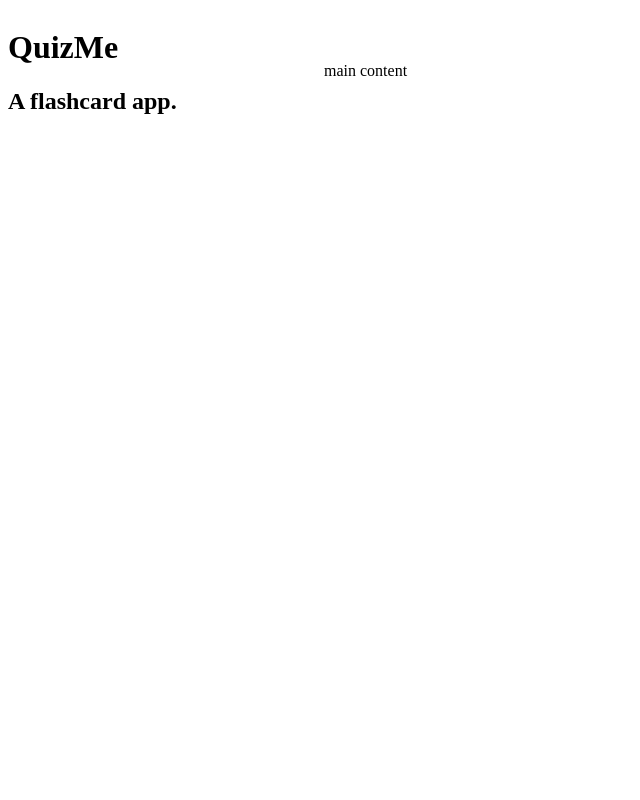
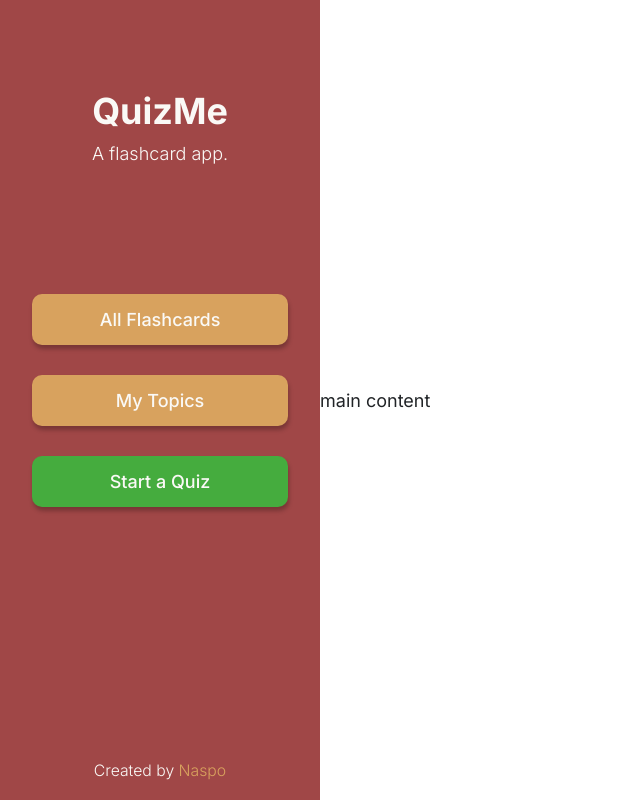
Before and after one commit to NaspoDev/QuizMe, a React (Vite) app in the folder frontend/: page / in a window 1280 px wide. Shown: the whole page, without its empty margins (0-640 px from the left). Built offline with nearby package versions, Linux system fonts and the light colour scheme.

Commit message:
sidebar done

```diff
--- a/frontend/src/App.scss
+++ b/frontend/src/App.scss
@@ -4,6 +4,8 @@
 // Mainly for layout structure.
 
 .App {
+  width: 100%;
+  height: 100vh;
   @include displayFlex();
 
   .Sidebar {
--- a/frontend/src/components/sidebar/Sidebar.scss
+++ b/frontend/src/components/sidebar/Sidebar.scss
@@ -1,4 +1,49 @@
+@use "../../utility_styles/mixins" as *;
+@use "../../utility_styles/variables" as *;
+
 // Sidebar component styles
 
 .Sidebar {
+  display: grid;
+  grid-template-rows: 1fr auto 1fr;
+  height: 100%;
+  background-color: $theme-color-red;
+  color: $text-color-white;
+
+  .heading {
+    @include displayFlex(column);
+    padding-bottom: 40px;
+
+    .title {
+      margin-bottom: 10px;
+    }
+  }
+
+  .buttons {
+    @include displayFlex(column);
+    width: 100%;
+    height: auto;
+    gap: 30px;
+
+    .sidebar-button {
+      width: 80%;
+    }
+
+    .sidebar-button-orange {
+      background-color: $theme-color-orange;
+    }
+
+    .sidebar-button-green {
+      background-color: $success-green;
+    }
+  }
+
+  .developer-credits-container {
+    @include displayFlex(column, flex-end, center);
+    padding-bottom: 20px;
+
+    .naspo-hyperlink {
+      color: $theme-color-orange;
+    }
+  }
 }
--- a/frontend/src/components/sidebar/Sidebar.tsx
+++ b/frontend/src/components/sidebar/Sidebar.tsx
@@ -5,10 +5,35 @@ function Sidebar() {
   return (
     <div className="Sidebar">
       <div className="heading">
-        <h1 className="title">QuizMe</h1>
-        <h2 className="subtitle">A flashcard app.</h2>
+        <h1 className="title font-bold text-2xl">QuizMe</h1>
+        <h2 className="subtitle font-light text">A flashcard app.</h2>
       </div>
-      <div className="buttons"></div>
+
+      <div className="buttons">
+        <button className="sidebar-button sidebar-button-orange">
+          All Flashcards
+        </button>
+        <button className="sidebar-button sidebar-button-orange">
+          My Topics
+        </button>
+        <button className="sidebar-button sidebar-button-green">
+          Start a Quiz
+        </button>
+      </div>
+
+      {/* Crediting myself */}
+      <div className="developer-credits-container">
+        <p className="developer-credits text-sm font-light">
+          Created by{" "}
+          <a
+            href="https://naspo.dev/"
+            target="_blank"
+            className="naspo-hyperlink"
+          >
+            Naspo
+          </a>
+        </p>
+      </div>
     </div>
   );
 }
--- a/frontend/src/components/styled_button/StyledButton.scss
+++ /dev/null
@@ -1,5 +0,0 @@
-// StyledButton styles
-
-.StyledButton {
-  padding: 5px 10px;
-}
--- a/frontend/src/index.scss
+++ b/frontend/src/index.scss
@@ -1,4 +1,5 @@
-@import "./variables";
+@use "./utility_styles/variables" as *;
+@use "./utility_styles/mixins" as *;
 
 // Global Styles
 
@@ -85,6 +86,19 @@ img {
 button {
   all: unset;
   cursor: pointer;
+  @include displayFlex();
+  @include fontSemiBold();
+
+  color: $text-color-white;
+  padding: 15px;
+  border-radius: 10px;
+  box-shadow: 1px 4px 4px 0px rgba(0, 0, 0, 0.25);
+
+  transition: all 0.2s;
+
+  &:hover {
+    transform: scale(0.99) translateY(2px);
+  }
 }
 
 // Utility text classes
--- a/frontend/src/main.tsx
+++ b/frontend/src/main.tsx
@@ -1,5 +1,6 @@
 import { StrictMode } from "react";
 import { createRoot } from "react-dom/client";
+import "./index.scss";
 import App from "./App";
 import { BrowserRouter } from "react-router-dom";
 
--- a/frontend/src/utility_styles/_variables.scss
+++ b/frontend/src/utility_styles/_variables.scss
@@ -3,8 +3,11 @@
 // Theme colors
 $theme-color-dark: #343131;
 $theme-color-red: #a04747;
-$theme-color-gold: #d8a25e;
+$theme-color-orange: #d8a25e;
 $theme-color-yellow: #eedf7a;
+
+// Other colors
+$success-green: #45ac3e;
 
 // Text colors
 // In typography, its better to not use pure white and pure black for text colors.
```
Also changed, not shown: frontend/src/components/styled_button/StyledButton.tsx (deleted, +0 -21 lines).
